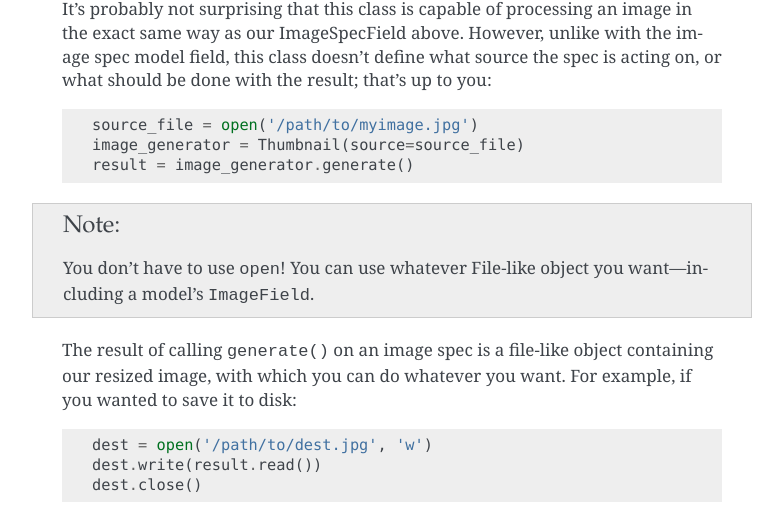
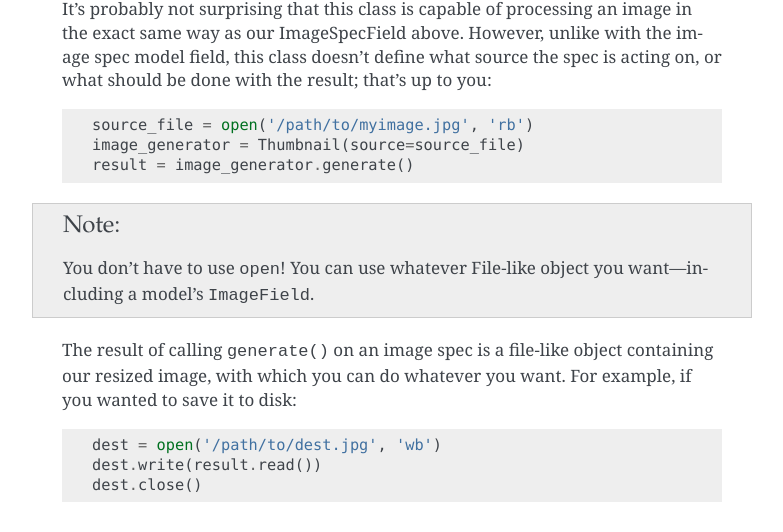
Before and after one commit to matthewwithanm/django-imagekit, a Sphinx documentation site: the page built from docs/index.rst, in a window 1280 px wide and 900 px high, scrolled down 2485 px. Shown: the part 144-676 px from the top of the window, without its empty margins (358-1141 px from the left). Built offline with Sphinx 7.4.7, drawn with Linux system fonts in a browser that asks for light colours.

Commit message:
In Python 3 files should be opened as binary

```diff
--- a/README.rst
+++ b/README.rst
@@ -144,7 +144,7 @@ on, or what should be done with the result; that's up to you:
 
 .. code-block:: python
 
-    source_file = open('/path/to/myimage.jpg')
+    source_file = open('/path/to/myimage.jpg', 'rb')
     image_generator = Thumbnail(source=source_file)
     result = image_generator.generate()
 
@@ -159,7 +159,7 @@ example, if you wanted to save it to disk:
 
 .. code-block:: python
 
-    dest = open('/path/to/dest.jpg', 'w')
+    dest = open('/path/to/dest.jpg', 'wb')
     dest.write(result.read())
     dest.close()
 
--- a/docs/advanced_usage.rst
+++ b/docs/advanced_usage.rst
@@ -163,7 +163,7 @@ A simple example of a custom source group class is as follows:
         def files(self):
             os.chdir(self.dir)
             for name in glob.glob('*.jpg'):
-                yield open(name)
+                yield open(name, 'rb')
 
 Instances of this class could then be registered with one or more spec id:
 
```
